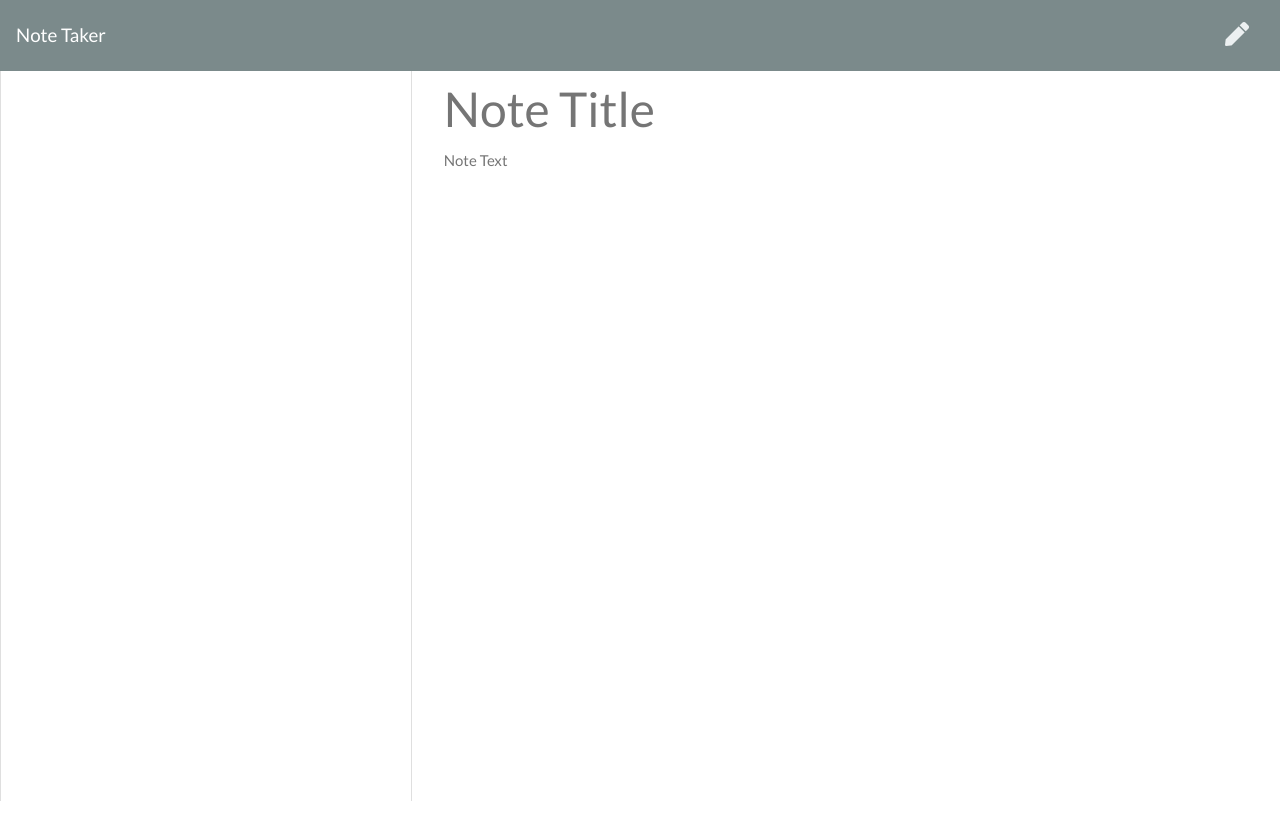
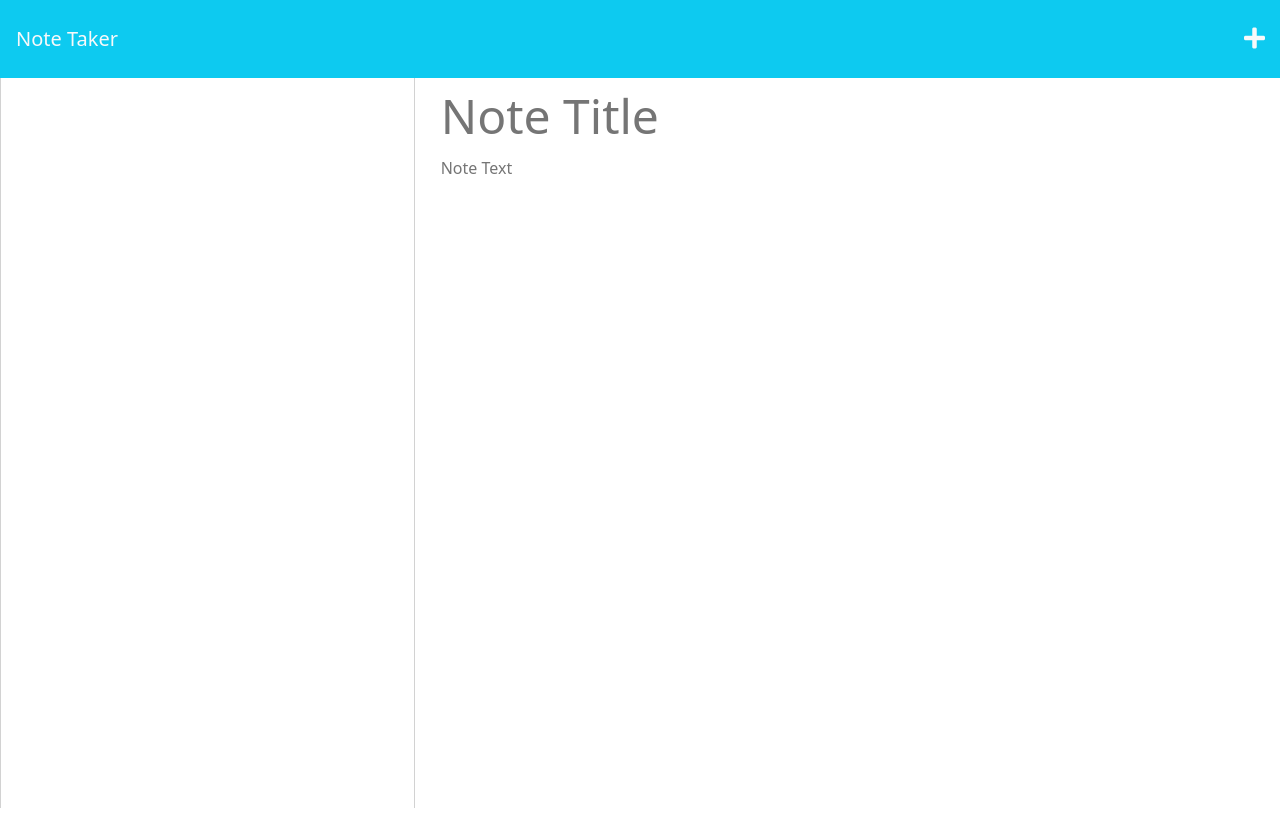
Before and after one commit to amattock/Note-Taker, a website: page public/notes.html in a window 1280 px wide. Drawn offline with nearby package versions, Linux system fonts and the light colour scheme; no server answers.

Commit message:
changed aspects of api styling in  index.html and notes.html

```diff
--- a/public/notes.html
+++ b/public/notes.html
@@ -1,42 +1,46 @@
 <!DOCTYPE html>
-<html lang="en">
-
+<html lang="en-US">
   <head>
-  <meta charset="UTF-8">
-  <meta name="viewport" content="width=device-width, initial-scale=1.0">
-  <meta http-equiv="X-UA-Compatible" content="ie=edge">
+    <meta charset="UTF-8" />
+    <meta name="viewport" content="width=device-width, initial-scale=1.0" />
+    <meta http-equiv="X-UA-Compatible" content="ie=edge" />
     <title>Note Taker</title>
-  <link rel="stylesheet" href="https://cdnjs.cloudflare.com/ajax/libs/bootswatch/4.1.3/flatly/bootstrap.min.css" />
-  <link rel="stylesheet" href="https://use.fontawesome.com/releases/v5.3.1/css/all.css" integrity="sha384-mzrmE5qonljUremFsqc01SB46JvROS7bZs3IO2EmfFsd15uHvIt+Y8vEf7N7fWAU"
-    crossorigin="anonymous">
-  <link rel="stylesheet" href="/assets/css/styles.css">
+    <link href="https://cdn.jsdelivr.net/npm/bootstrap@5.2.3/dist/css/bootstrap.min.css" rel="stylesheet" integrity="sha384-rbsA2VBKQhggwzxH7pPCaAqO46MgnOM80zW1RWuH61DGLwZJEdK2Kadq2F9CUG65" crossorigin="anonymous">
+    <link
+      rel="stylesheet"
+      href="https://use.fontawesome.com/releases/v5.3.1/css/all.css"
+      integrity="sha384-mzrmE5qonljUremFsqc01SB46JvROS7bZs3IO2EmfFsd15uHvIt+Y8vEf7N7fWAU"
+      crossorigin="anonymous"
+    />
+    <link rel="stylesheet" href="/assets/css/styles.css" />
   </head>
 
   <body>
-  <nav class="navbar navbar-dark bg-dark">
-    <a class="navbar-brand" href="/">Note Taker
-    </a>
+    <nav class="navbar bg-info">
+      <a class="navbar-brand text-light p-3" href="/">Note Taker </a>
       <div class="icons">
         <i class="fas fa-save text-light save-note"></i>
-      <i class="fas fa-pen text-light new-note"></i>
+        <i class="fas fa-plus text-light new-note"></i>
       </div>
     </nav>
     <div class="container-fluid">
       <div class="row">
         <div class="col-4 list-container">
           <div class="card">
-          <ul class="list-group">
-          </ul>
+            <ul class="list-group"></ul>
           </div>
         </div>
         <div class="col-8">
-        <input class="note-title" placeholder="Note Title" maxlength="28" type="text">
+          <input
+            class="note-title"
+            placeholder="Note Title"
+            maxlength="28"
+            type="text"
+          />
           <textarea class="note-textarea" placeholder="Note Text"></textarea>
         </div>
       </div>
     </div>
-  <script src="https://cdnjs.cloudflare.com/ajax/libs/jquery/3.3.1/jquery.min.js"></script>
     <script src="/assets/js/index.js"></script>
   </body>
-
 </html>
```
Lines whose indentation alone changed are shown as unchanged.
